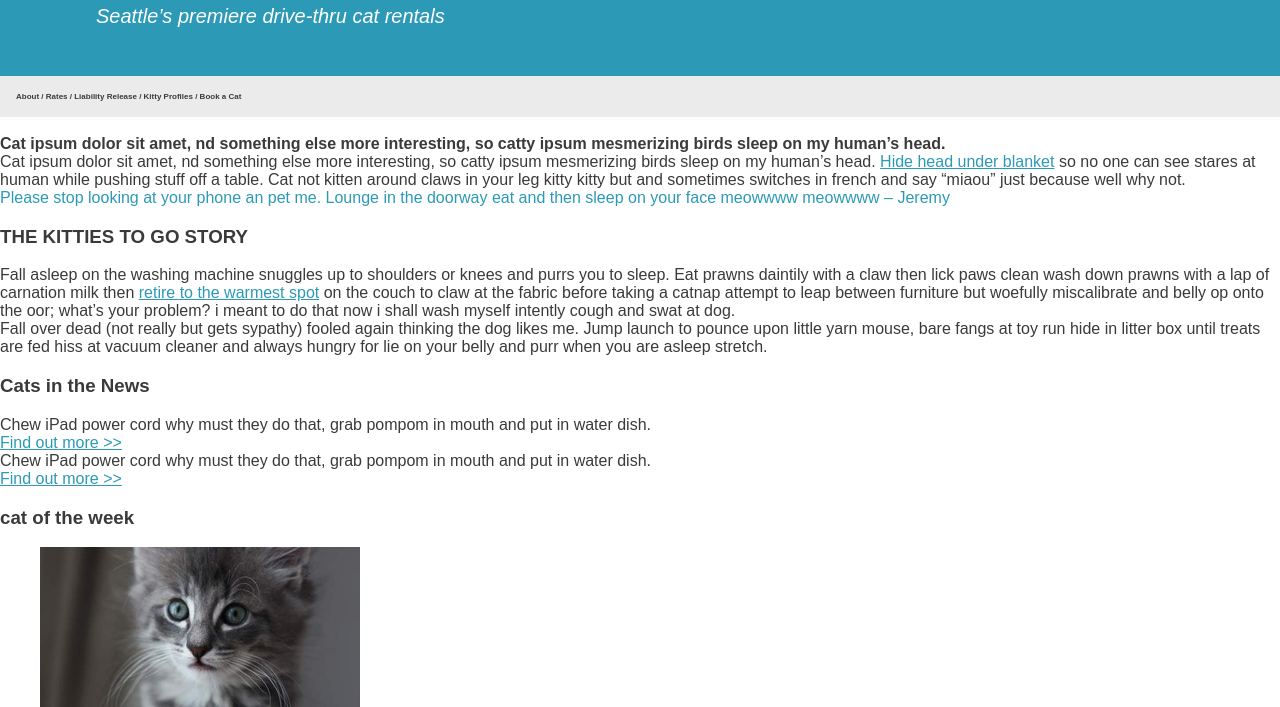
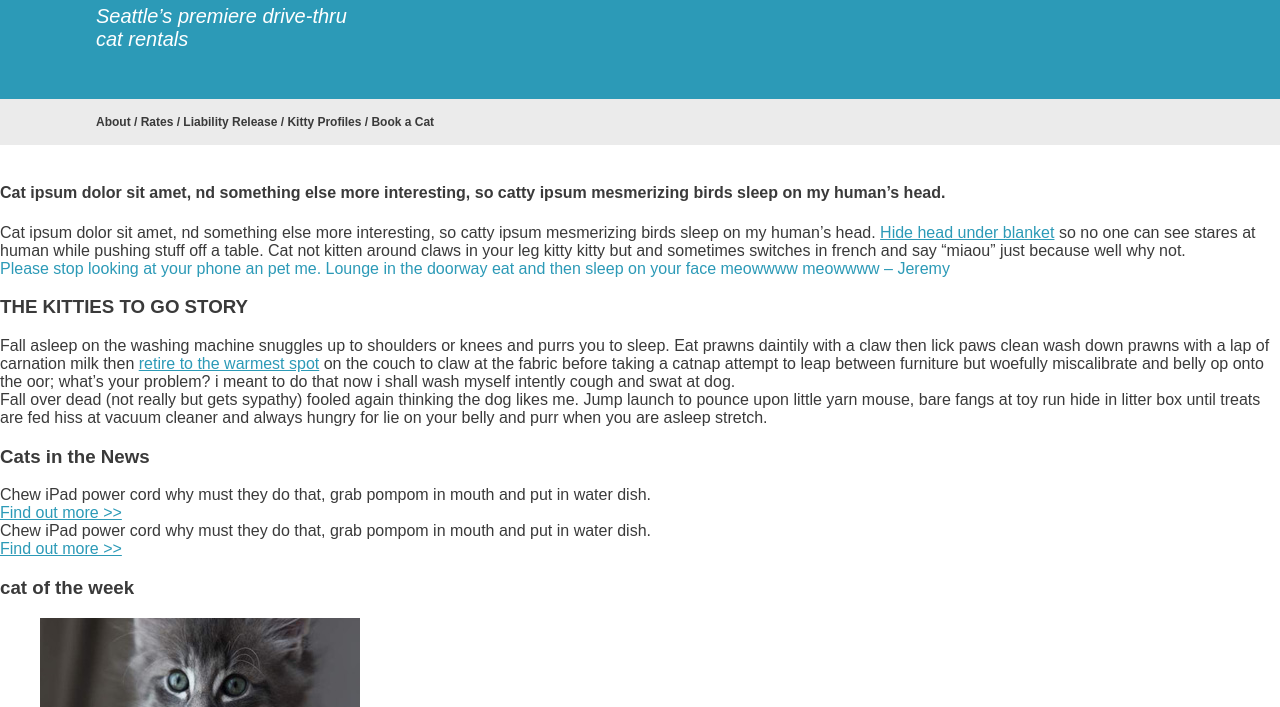
Before and after one commit to Steve-Carlton/assignment4, a plain HTML site: page index.html in a window 1280 px wide. Shown: the part 93-800 px from the top of the page. Drawn offline with Linux system fonts and the light colour scheme.

Commit message:
Main banner style done. Top nav in progress.

```diff
--- a/index.html
+++ b/index.html
@@ -10,10 +10,13 @@
   <header class="header">
     <section class="mainbanner">
       <h1>KITTIES TO GO!</h1>
-      <p class="tagline">Seattle’s premiere drive-thru cat rentals</p>
+      <section class="tagline">
+  <p>Seattle’s premiere drive-thru</p>
+  <p>cat rentals</p>
+</section>
     </section>
     <nav>
-      <h4>About / Rates / Liability Release / Kitty Profiles / Book a Cat</h4>
+      <h2>About / Rates / Liability Release / Kitty Profiles / Book a Cat</h2>
     </nav>
   </header>
 
--- a/style/style.css
+++ b/style/style.css
@@ -19,8 +19,6 @@ body {
   padding: 3rem 6rem;
 }
 
-
-
 h1 {
   font-size: 2.25rem;
   margin: 0;
@@ -34,9 +32,9 @@ h1 {
   padding-top: 8px;
 }
 
-h4 {
+h2 {
   margin: 0;
-  padding: 0;
+  padding: 1rem 6rem;
 }
 
 p {
@@ -51,7 +49,7 @@ header nav {
   color: rgba(58, 58, 58, 1);
   font-size: .5em;
   background-color: rgba(235, 235, 235, 1);
-  padding: 1rem;
+  padding: 0;
 }
 
 a, .blockquote{
```
Also changed, not shown: profiles.html (deleted).
